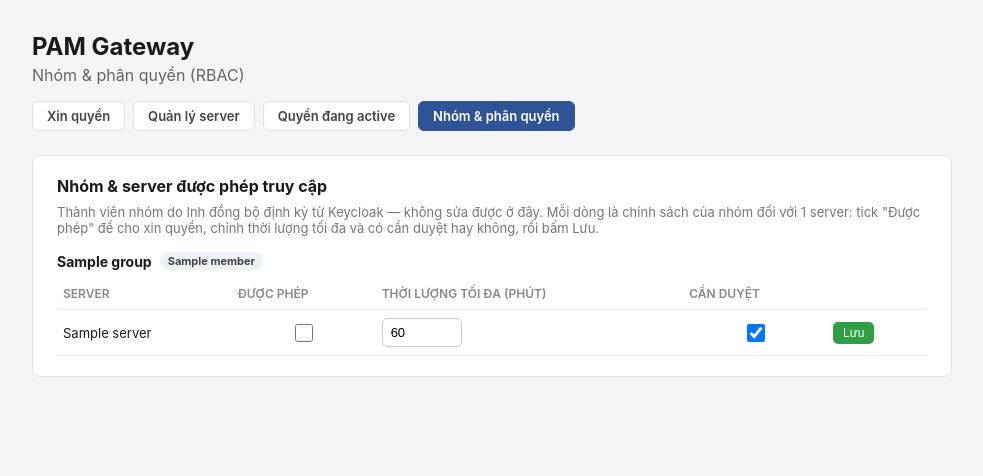
After one commit to nhutHao05/privileged-access-gateway, a FastAPI app: template authorization/templates/groups.html in a window 1280 px wide. The commit adds this page. Shown: the top 476 px of the page, without its empty margins (148-1131 px from the left). Run offline with FastAPI, Linux system fonts and the light colour scheme; the template is opened without the code that fills it: most values are stand-ins (such as "Sample title", 1, 10 or a date in 2020); some libraries are stand-ins or nearby versions.

Commit message:
Add groups & RBAC policy screen (view members, toggle group-server access)

```diff
--- a/authorization/main.py
+++ b/authorization/main.py
@@ -38,12 +38,52 @@ MOCK_SERVERS = [
     {"id": "s-003", "name": "staging-app-01", "tags": ["staging"]},
 ]
 
+# Nhóm + thành viên — thực tế sẽ do Inh đồng bộ định kỳ từ Keycloak vào DB
+# (đã chốt: UI KHÔNG gọi Keycloak trực tiếp, không có route Thêm/Xóa thành
+# viên ở đây). Danh sách members chỉ để hiển thị.
+MOCK_GROUPS = [
+    {"id": "g-admin", "name": "Admin", "members": ["Hào", "Vinh"]},
+    {"id": "g-support", "name": "Support", "members": ["Inh"]},
+    {"id": "g-dev", "name": "Dev", "members": ["Nghĩa", "Sang"]},
+]
+
+# group_server_policy — đúng theo bảng trong RBAC-API-Spec-Draft.docx:
+# nhóm nào được PHÉP xin quyền vào server nào, tối đa bao nhiêu phút, có
+# cần duyệt hay không. Đây là chính sách của PAM Control Plane (không đồng
+# bộ từ Keycloak) nên UI (mình) được sửa trực tiếp — tương ứng
+# POST /api/groups/{group_id}/policies trong spec.
+#
+# key: group_id -> { server_id: {"max_duration_minutes": int, "requires_approval": bool} }
+# Nếu server_id không có trong dict con của group -> nhóm đó KHÔNG được
+# phép xin quyền vào server đó.
+GROUP_SERVER_POLICY: dict[str, dict[str, dict]] = {
+    "g-admin": {
+        "s-001": {"max_duration_minutes": 120, "requires_approval": True},
+        "s-002": {"max_duration_minutes": 120, "requires_approval": True},
+        "s-003": {"max_duration_minutes": 120, "requires_approval": False},
+    },
+    "g-support": {
+        "s-002": {"max_duration_minutes": 60, "requires_approval": True},
+    },
+    "g-dev": {
+        "s-003": {"max_duration_minutes": 90, "requires_approval": False},
+    },
+}
+
 # "DB" giả trong RAM — mất dữ liệu khi restart server, chỉ để demo UI
 access_requests_db: list[dict] = []
 
 
 def find_server(server_id: str) -> dict | None:
     return next((s for s in MOCK_SERVERS if s["id"] == server_id), None)
+
+
+def build_groups_view() -> list[dict]:
+    """Ghép mỗi nhóm với dict chính sách (server_id -> policy) của nó."""
+    return [
+        {**g, "policies": GROUP_SERVER_POLICY.get(g["id"], {})}
+        for g in MOCK_GROUPS
+    ]
 
 
 def compute_grant_status(r: dict) -> tuple[str | None, str | None]:
@@ -276,3 +316,56 @@ def revoke_grant(request: Request, request_id: str):
         "_active_grants_table.html",
         {"grants": build_active_grants()},
     )
+
+
+# ---------------------------------------------------------------------------
+# Routes — Nhóm & phân quyền (RBAC). Thành viên chỉ XEM (do Inh đồng bộ từ
+# Keycloak). Chính sách "nhóm nào được vào server nào, tối đa bao lâu, có
+# cần duyệt không" (group_server_policy) thì UI được chỉnh trực tiếp —
+# đúng theo POST /api/groups/{group_id}/policies trong RBAC-API-Spec-Draft.
+# ---------------------------------------------------------------------------
+
+@app.get("/groups", response_class=HTMLResponse)
+def groups_page(request: Request):
+    """Trang Nhóm & phân quyền."""
+    return templates.TemplateResponse(
+        request,
+        "groups.html",
+        {"groups": build_groups_view(), "servers": MOCK_SERVERS},
+    )
+
+
+@app.post("/groups/{group_id}/servers/{server_id}/policy", response_class=HTMLResponse)
+def save_group_server_policy(
+    request: Request,
+    group_id: str,
+    server_id: str,
+    enabled: str | None = Form(None),
+    max_duration_minutes: int = Form(60),
+    requires_approval: str | None = Form(None),
+):
+    """
+    Tương ứng POST /api/groups/{group_id}/policies trong spec (khi Inh có
+    API thật, chỗ này chỉ cần thay đoạn cập nhật GROUP_SERVER_POLICY bằng
+    lệnh gọi API — request/response body giữ nguyên cấu trúc).
+
+    - enabled: checkbox "Được phép" có tick hay không. Bỏ tick -> xóa
+      chính sách (nhóm không còn được xin quyền vào server này nữa).
+    - max_duration_minutes: thời lượng JIT tối đa nhóm được xin.
+    - requires_approval: có cần admin duyệt hay tự động cấp.
+    """
+    group_policies = GROUP_SERVER_POLICY.setdefault(group_id, {})
+
+    if enabled == "on":
+        group_policies[server_id] = {
+            "max_duration_minutes": max_duration_minutes,
+            "requires_approval": requires_approval == "on",
+        }
+    else:
+        group_policies.pop(server_id, None)
+
+    return templates.TemplateResponse(
+        request,
+        "_groups_table.html",
+        {"groups": build_groups_view(), "servers": MOCK_SERVERS},
+    )
--- a/authorization/static/style.css
+++ b/authorization/static/style.css
@@ -152,6 +152,51 @@ td input[type="text"] {
     color: #721c24;
 }
 
+.group-block {
+    margin-bottom: 24px;
+}
+
+.group-block:last-child {
+    margin-bottom: 0;
+}
+
+.group-block h3 {
+    font-size: 14px;
+    margin: 0 0 8px;
+    display: flex;
+    align-items: center;
+    gap: 8px;
+    flex-wrap: wrap;
+}
+
+.group-members {
+    display: flex;
+    gap: 4px;
+    flex-wrap: wrap;
+}
+
+td input[type="number"] {
+    padding: 6px 8px;
+    border: 1px solid #ccc;
+    border-radius: 5px;
+    font-size: 13px;
+    width: 80px;
+}
+
+.container-wide {
+    max-width: 960px;
+}
+
+td.checkbox-cell {
+    text-align: center;
+}
+
+td.checkbox-cell input[type="checkbox"] {
+    width: 18px;
+    height: 18px;
+    cursor: pointer;
+}
+
 .badge-active {
     background: #d3f9d8;
     color: #2b8a3e;
--- /dev/null
+++ b/authorization/templates/_groups_table.html
@@ -0,0 +1,65 @@
+{% if not groups %}
+<p class="empty">Chưa có nhóm nào.</p>
+{% else %}
+{% for g in groups %}
+<div class="group-block">
+    <h3>
+        {{ g.name }}
+        <span class="group-members">
+            {% for m in g.members %}
+            <span class="tag-chip">{{ m }}</span>
+            {% endfor %}
+        </span>
+    </h3>
+    <table>
+        <thead>
+            <tr>
+                <th>Server</th>
+                <th>Được phép</th>
+                <th>Thời lượng tối đa (phút)</th>
+                <th>Cần duyệt</th>
+                <th></th>
+            </tr>
+        </thead>
+        <tbody>
+            {% for s in servers %}
+            {% set policy = g.policies.get(s.id) %}
+            <tr>
+                <td>{{ s.name }}</td>
+                <td class="checkbox-cell">
+                    <input type="checkbox" name="enabled" {% if policy %}checked{% endif %} />
+                </td>
+                <td>
+                    <input
+                        type="number"
+                        name="max_duration_minutes"
+                        min="5"
+                        max="480"
+                        value="{{ policy.max_duration_minutes if policy else 60 }}"
+                    />
+                </td>
+                <td class="checkbox-cell">
+                    <input
+                        type="checkbox"
+                        name="requires_approval"
+                        {% if (policy and policy.requires_approval) or not policy %}checked{% endif %}
+                    />
+                </td>
+                <td>
+                    <button
+                        class="btn-small btn-approve"
+                        hx-post="/groups/{{ g.id }}/servers/{{ s.id }}/policy"
+                        hx-include="closest tr"
+                        hx-target="#groups-table-wrapper"
+                        hx-swap="innerHTML"
+                    >
+                        Lưu
+                    </button>
+                </td>
+            </tr>
+            {% endfor %}
+        </tbody>
+    </table>
+</div>
+{% endfor %}
+{% endif %}
--- a/authorization/templates/active_grants.html
+++ b/authorization/templates/active_grants.html
@@ -15,6 +15,7 @@
                 <a href="/">Xin quyền</a>
                 <a href="/servers">Quản lý server</a>
                 <a href="/active-grants" class="active">Quyền đang active</a>
+                <a href="/groups">Nhóm & phân quyền</a>
             </nav>
         </header>
 
--- /dev/null
+++ b/authorization/templates/groups.html
@@ -0,0 +1,36 @@
+<!DOCTYPE html>
+<html lang="vi">
+<head>
+    <meta charset="UTF-8" />
+    <title>PAM Gateway — Nhóm & phân quyền</title>
+    <script src="https://cdnjs.cloudflare.com/ajax/libs/htmx/1.9.12/htmx.min.js"></script>
+    <link rel="stylesheet" href="/static/style.css" />
+</head>
+<body>
+    <div class="container container-wide">
+        <header>
+            <h1>PAM Gateway</h1>
+            <p class="subtitle">Nhóm & phân quyền (RBAC)</p>
+            <nav class="nav">
+                <a href="/">Xin quyền</a>
+                <a href="/servers">Quản lý server</a>
+                <a href="/active-grants">Quyền đang active</a>
+                <a href="/groups" class="active">Nhóm & phân quyền</a>
+            </nav>
+        </header>
+
+        <section class="card">
+            <h2>Nhóm & server được phép truy cập</h2>
+            <p class="note">
+                Thành viên nhóm do Inh đồng bộ định kỳ từ Keycloak — không
+                sửa được ở đây. Mỗi dòng là chính sách của nhóm đối với 1
+                server: tick "Được phép" để cho xin quyền, chỉnh thời lượng
+                tối đa và có cần duyệt hay không, rồi bấm Lưu.
+            </p>
+            <div id="groups-table-wrapper">
+                {% include "_groups_table.html" %}
+            </div>
+        </section>
+    </div>
+</body>
+</html>
--- a/authorization/templates/index.html
+++ b/authorization/templates/index.html
@@ -15,6 +15,7 @@
                 <a href="/" class="active">Xin quyền</a>
                 <a href="/servers">Quản lý server</a>
                 <a href="/active-grants">Quyền đang active</a>
+                <a href="/groups">Nhóm & phân quyền</a>
             </nav>
         </header>
 
--- a/authorization/templates/servers.html
+++ b/authorization/templates/servers.html
@@ -15,6 +15,7 @@
                 <a href="/">Xin quyền</a>
                 <a href="/servers" class="active">Quản lý server</a>
                 <a href="/active-grants">Quyền đang active</a>
+                <a href="/groups">Nhóm & phân quyền</a>
             </nav>
         </header>
 
```
Also changed, not shown: authorization/templates/_active_grants_table.html (line endings or trailing spaces), authorization/templates/_requests_table.html (line endings or trailing spaces), authorization/templates/_servers_table.html (line endings or trailing spaces).
